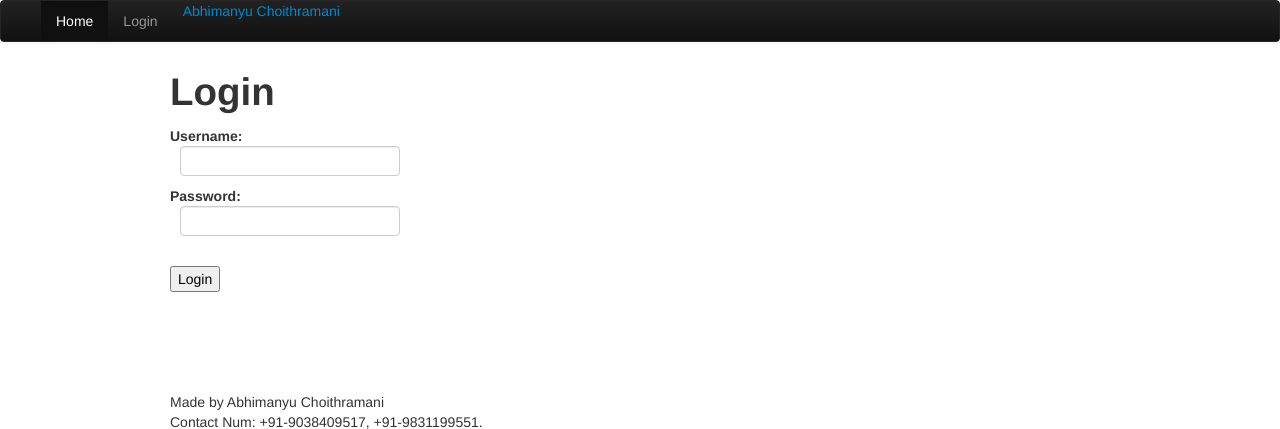
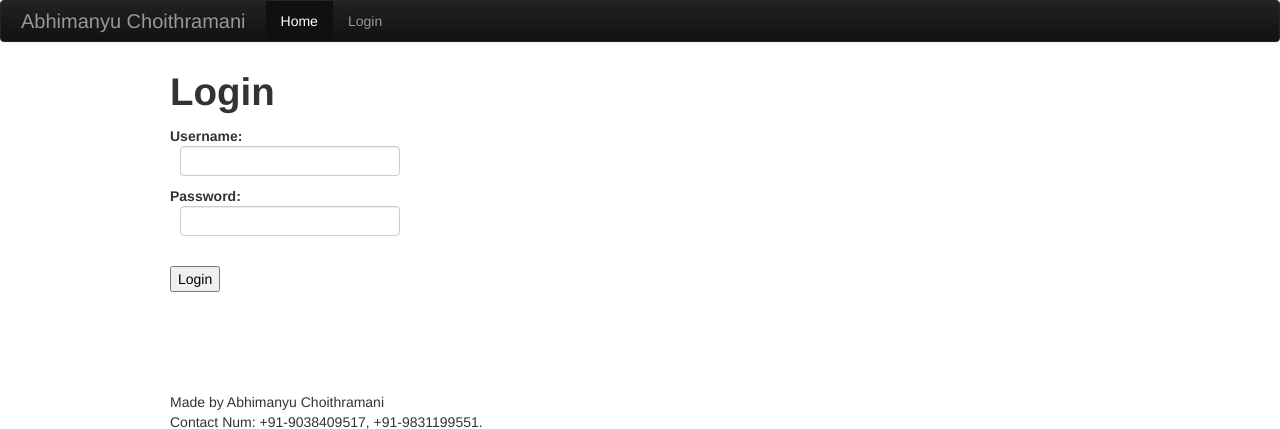
Before and after one commit to abhimanyuchoithramani/junior_project, a Flask app: page /log in a window 1280 px wide. Shown: the top 429 px of the page. Run offline with Flask 2, Linux system fonts and the light colour scheme; some libraries are stand-ins or nearby versions.

Commit message:
templates.html

```diff
--- a/templates/template.html
+++ b/templates/template.html
@@ -8,7 +8,7 @@
 	<header>
 	<div class="navbar navbar-inverse">
 		<div class="navbar-inner">
-			<a class="brand"><a href="/">Abhimanyu Choithramani</a>
+			<a class="brand"  href="/">Abhimanyu Choithramani</a>
 			<ul class="nav">
 				<li class="active"><a href="/">Home</a><li>
 
```
